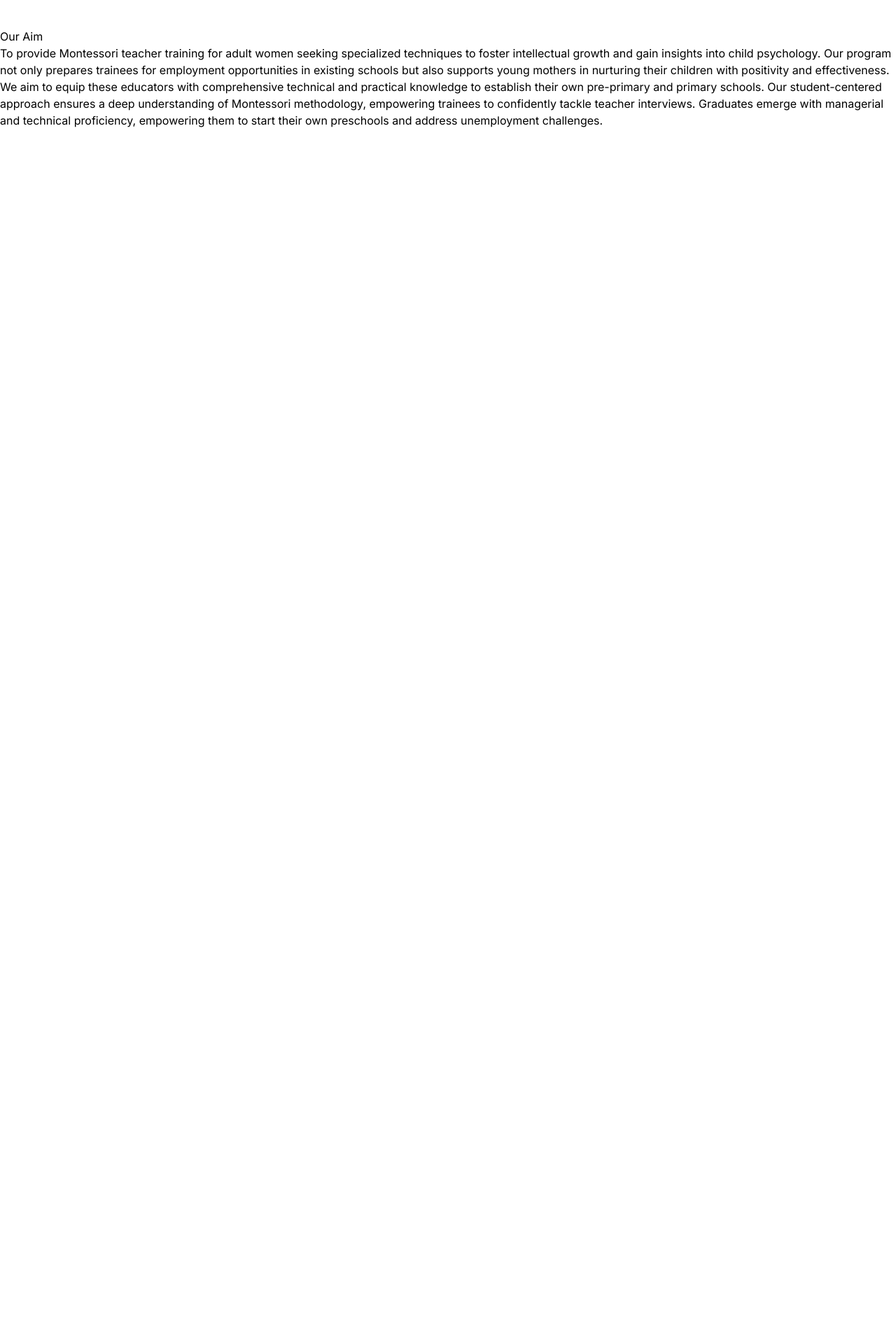
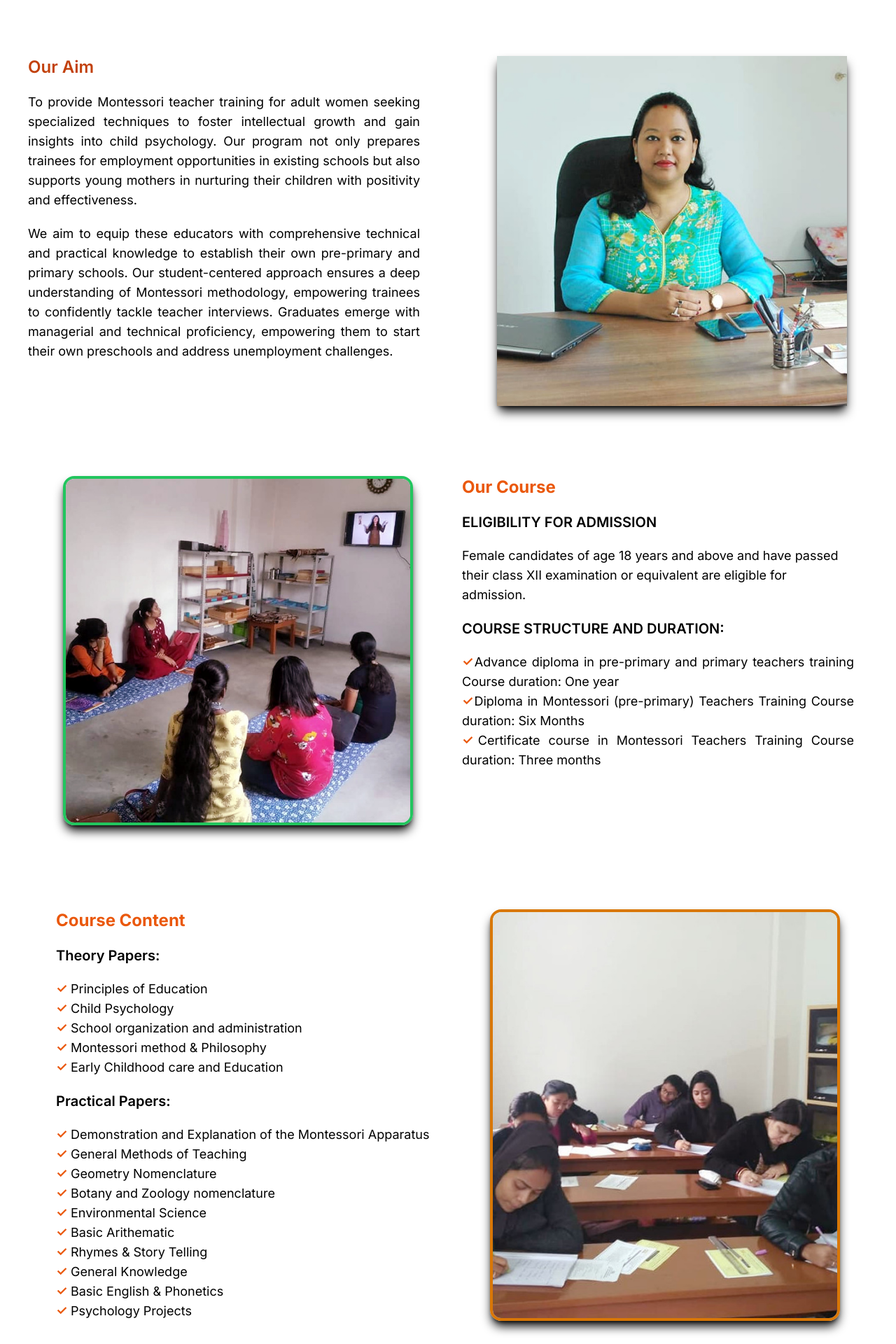
Before and after one commit to dhritich20baruah/PERI-Montessori-Dibrugarh, a Next.js app: page / in a window 1280 px wide. Shown: the part 760-2680 px from the top of the page at 70% size. Before the commit the page ends 944 px from the top, so only its background shows below. Built offline with nearby package versions, Linux system fonts and the light colour scheme.

Commit message:
course section done

```diff
--- a/src/app/components/Navbar.tsx
+++ b/src/app/components/Navbar.tsx
@@ -11,8 +11,8 @@ export default function Navbar() {
   }
 
   return (
-    <div className="w-screen bg-white top-0 md:fixed">
-      <nav className="md:flex justify-between text-orange-700 my-3 mx-10 text-lg">
+    <div className="w-screen bg-white">
+      <nav className="md:flex justify-between text-orange-700 py-3 mx-10 text-lg">
         <div className="flex justify-between">
           <Link href="/">
             <Image src="/perilogo.jpg" alt="PERI" width={500} height={500} className="w-20 h-auto"/>
--- a/src/app/page.tsx
+++ b/src/app/page.tsx
@@ -4,11 +4,14 @@ import Navbar from "./components/Navbar";
 export default function Home() {
   return (
     <main>
-      <Navbar />
+      <div className="md:fixed z-10 top-0">
+        <Navbar />
+      </div>
       <div className="hero h-[100vh] relative">
-        <div className="absolute md:top-56 md:left-36 top-16 left-10 z-10">
+        <div className="absolute md:top-56 md:left-36 top-16 left-10">
           <p className="text-4xl font-semibold">
-            Welcome to <span className="text-orange-700 text-5xl">PERI Montessori</span>
+            Welcome to{" "}
+            <span className="text-orange-700 text-5xl">PERI Montessori</span>
           </p>
           <p className="text-3xl">Empowering Educators, Inspiring Futures.</p>
         </div>
@@ -16,20 +19,124 @@ export default function Home() {
         <div className="w-20 h-20 bg-gradient-to-tr from-orange-600 to-orange-200 rounded-full md:top-64 md:right-64 top-[35rem] left-5 absolute hover:animate-pulse"></div>
         <div className="w-20 h-20 bg-gradient-to-tr from-green-600 to-green-200 rounded-full md:top-96 md:left-36 top-72 right-5 absolute hover:animate-pulse"></div>
         <div className="w-20 h-20 bg-gradient-to-tr from-cyan-600 to-cyan-200 rounded-full top-[30rem] right-96 absolute hover:animate-pulse hidden md:flex"></div>
+        <div className="w-20 h-20 bg-gradient-to-tr from-rose-700 to-rose-200 rounded-full top-96 right-36 absolute hover:animate-pulse hidden md:flex"></div>
         <div className="w-20 h-20 bg-gradient-to-tr from-red-800 to-red-300 rounded-full top-96 right-[50%] absolute hover:animate-pulse hidden md:flex"></div>
         <div className="w-20 h-20 bg-gradient-to-tr from-indigo-700 to-indigo-200 rounded-full top-80 left-96 absolute hover:animate-pulse hidden md:flex"></div>
         <div className="w-20 h-20 bg-gradient-to-tr from-blue-700 to-blue-200 rounded-full top-36 left-[50%] absolute hover:animate-pulse hidden md:flex"></div>
-        <Image src="/peri7.jpg" alt="PERI" width={500} height={500} className="w-56 h-56 rounded-full md:top-96 md:left-[50%] top-80 left-5 absolute object-cover"/>
-        <Image src="/peri1.jpg" alt="PERI" width={500} height={500} className="w-56 h-56 rounded-full md:top-44 md:right-96 top-96 right-5 absolute object-cover"/>
+        <Image
+          src="/peri7.jpg"
+          alt="PERI"
+          width={500}
+          height={500}
+          className="w-56 h-56 rounded-full md:top-96 md:left-[50%] top-80 left-5 absolute object-cover"
+        />
+        <Image
+          src="/peri1.jpg"
+          alt="PERI"
+          width={500}
+          height={500}
+          className="w-56 h-56 rounded-full md:top-44 md:right-96 top-96 right-5 absolute object-cover"
+        />
       </div>
 
-      <div className="message">
-        <div>
-          <h1>Our Aim</h1>
-          <p>To provide Montessori teacher training for adult women seeking specialized techniques to foster intellectual growth and gain insights into child psychology. Our program not only prepares trainees for employment opportunities in existing schools but also supports young mothers in nurturing their children with positivity and effectiveness.
+      <div className="message md:flex md:flex-row flex-col">
+        <div className="p-10 md:w-1/2 mx-auto">
+          <h1 className="text-2xl font-semibold text-orange-700">Our Aim</h1>
+          <p className="my-5 text-lg text-justify">
+            To provide Montessori teacher training for adult women seeking
+            specialized techniques to foster intellectual growth and gain
+            insights into child psychology. Our program not only prepares
+            trainees for employment opportunities in existing schools but also
+            supports young mothers in nurturing their children with positivity
+            and effectiveness.
           </p>
-          <p>
-          We aim to equip these educators with comprehensive technical and practical knowledge to establish their own pre-primary and primary schools. Our student-centered approach ensures a deep understanding of Montessori methodology, empowering trainees to confidently tackle teacher interviews. Graduates emerge with managerial and technical proficiency, empowering them to start their own preschools and address unemployment challenges.</p>
+          <p className="my-5 text-lg text-justify">
+            We aim to equip these educators with comprehensive technical and
+            practical knowledge to establish their own pre-primary and primary
+            schools. Our student-centered approach ensures a deep understanding
+            of Montessori methodology, empowering trainees to confidently tackle
+            teacher interviews. Graduates emerge with managerial and technical
+            proficiency, empowering them to start their own preschools and
+            address unemployment challenges.
+          </p>
+        </div>
+        <div className="p-10 md:w-1/2 flex justify-center">
+          <Image
+            src="/peri-h.jpg"
+            alt=""
+            width={500}
+            height={500}
+            className="shadow-lg shadow-black"
+          />
+        </div>
+      </div>
+
+      <div className="courses min-h-full flex md:flex-row flex-col p-10">
+      <div className="m-5 w-1/2 flex justify-center">
+        <Image
+            src="/peri5.jpg"
+            alt=""
+            width={500}
+            height={500}
+            className="shadow-lg shadow-black rounded-2xl border-4 border-green-500"
+          />
+        </div>
+        <div className="m-5 w-1/2 space-y-5">
+          <h1 className="font-bold text-2xl text-orange-600">Our Course</h1>
+          <h2 className="text-xl font-semibold">ELIGIBILITY FOR ADMISSION</h2>
+          <p className="text-lg">
+            Female candidates of age 18 years and above and have passed their
+            class XII examination or equivalent are eligible for admission.
+          </p>
+          <h2 className="text-xl font-semibold">COURSE STRUCTURE AND DURATION:</h2>
+          <ul className="text-lg text-justify">
+            <li><span className="text-orange-600 font-bold">&#x2713;</span>
+            Advance diploma in pre-primary and primary teachers training Course
+            duration: One year
+            </li>
+            <li><span className="text-orange-600 font-bold">&#x2713;</span>
+            Diploma in Montessori (pre-primary) Teachers Training Course duration: Six Months
+            </li>
+            <li><span className="text-orange-600 font-bold">&#x2713;</span>
+            Certificate course in Montessori Teachers Training Course duration: Three months
+            </li>
+          </ul>
+        </div>
+      </div>
+
+      <div className="courses min-h-full flex md:flex-row flex-col p-10">
+        <div className="my-5 w-1/2 space-y-5 mx-10">
+          <h1 className="font-bold text-2xl text-orange-600">Course Content</h1>
+          <h2 className="text-xl font-semibold">Theory Papers:</h2>
+          <ul className="text-lg text-justify">
+            <li><span className="text-orange-600 font-bold">&#x2713;</span> Principles of Education</li>
+            <li><span className="text-orange-600 font-bold">&#x2713;</span> Child Psychology</li>
+            <li><span className="text-orange-600 font-bold">&#x2713;</span> School organization and administration</li>
+            <li><span className="text-orange-600 font-bold">&#x2713;</span> Montessori method & Philosophy</li>
+            <li><span className="text-orange-600 font-bold">&#x2713;</span> Early Childhood care and Education</li>
+          </ul>
+          <h2 className="text-xl font-semibold">Practical Papers:</h2>
+          <ul className="text-lg text-justify">
+            <li><span className="text-orange-600 font-bold">&#x2713;</span> Demonstration and Explanation of the Montessori Apparatus</li>
+            <li><span className="text-orange-600 font-bold">&#x2713;</span> General Methods of Teaching</li>
+            <li><span className="text-orange-600 font-bold">&#x2713;</span> Geometry Nomenclature</li>
+            <li><span className="text-orange-600 font-bold">&#x2713;</span> Botany and Zoology nomenclature</li>
+            <li><span className="text-orange-600 font-bold">&#x2713;</span> Environmental Science</li>
+            <li><span className="text-orange-600 font-bold">&#x2713;</span> Basic Arithematic</li>
+            <li><span className="text-orange-600 font-bold">&#x2713;</span> Rhymes & Story Telling</li>
+            <li><span className="text-orange-600 font-bold">&#x2713;</span> General Knowledge</li>
+            <li><span className="text-orange-600 font-bold">&#x2713;</span> Basic English & Phonetics</li>
+            <li><span className="text-orange-600 font-bold">&#x2713;</span> Psychology Projects</li>
+          </ul>
+        </div>
+        <div className="m-5 w-1/2 flex justify-center">
+        <Image
+            src="/peri4.jpg"
+            alt=""
+            width={500}
+            height={500}
+            className="shadow-lg shadow-black rounded-2xl border-4 border-amber-600 object-cover"
+          />
         </div>
       </div>
     </main>
```
Also changed, not shown: public/peri4.jpg.
